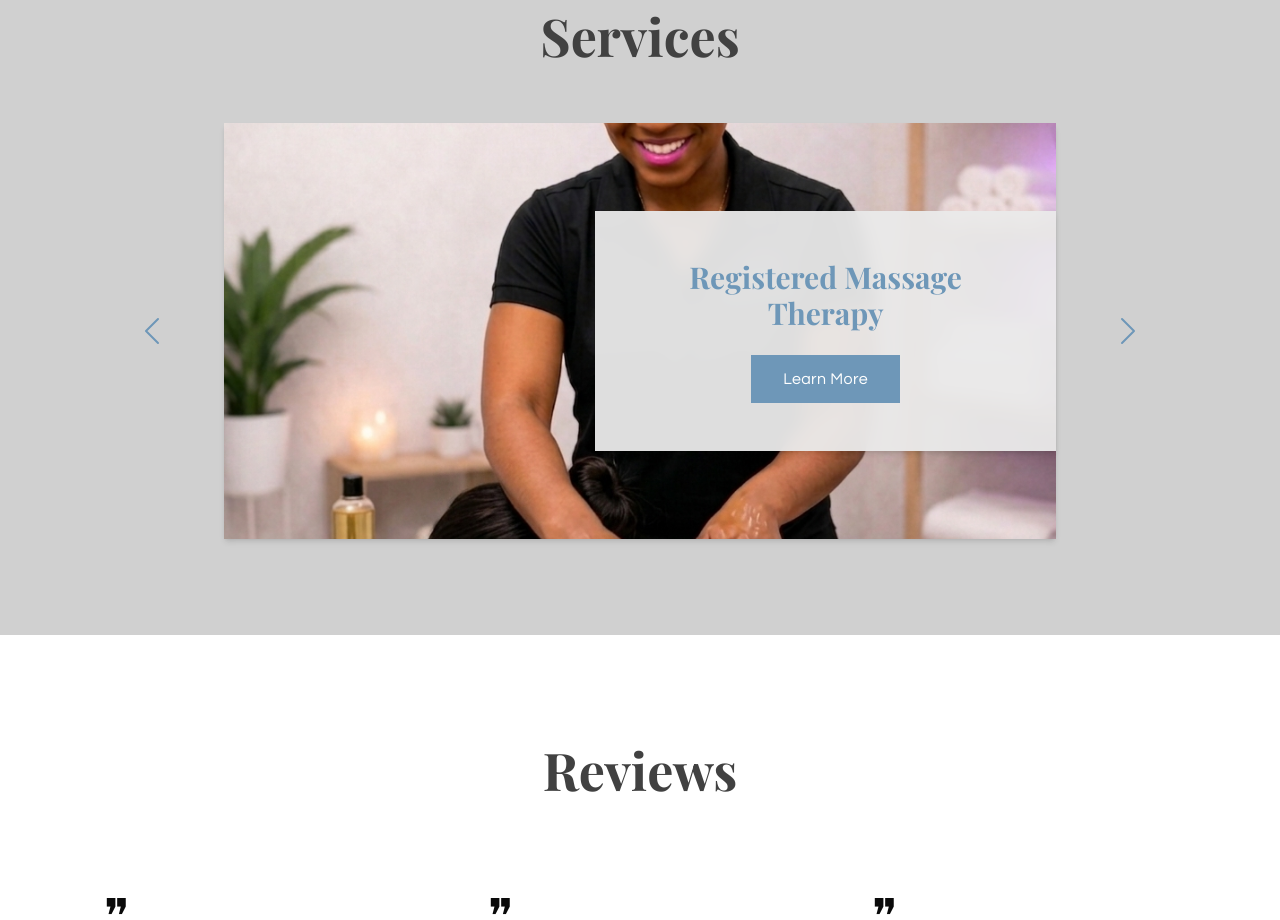
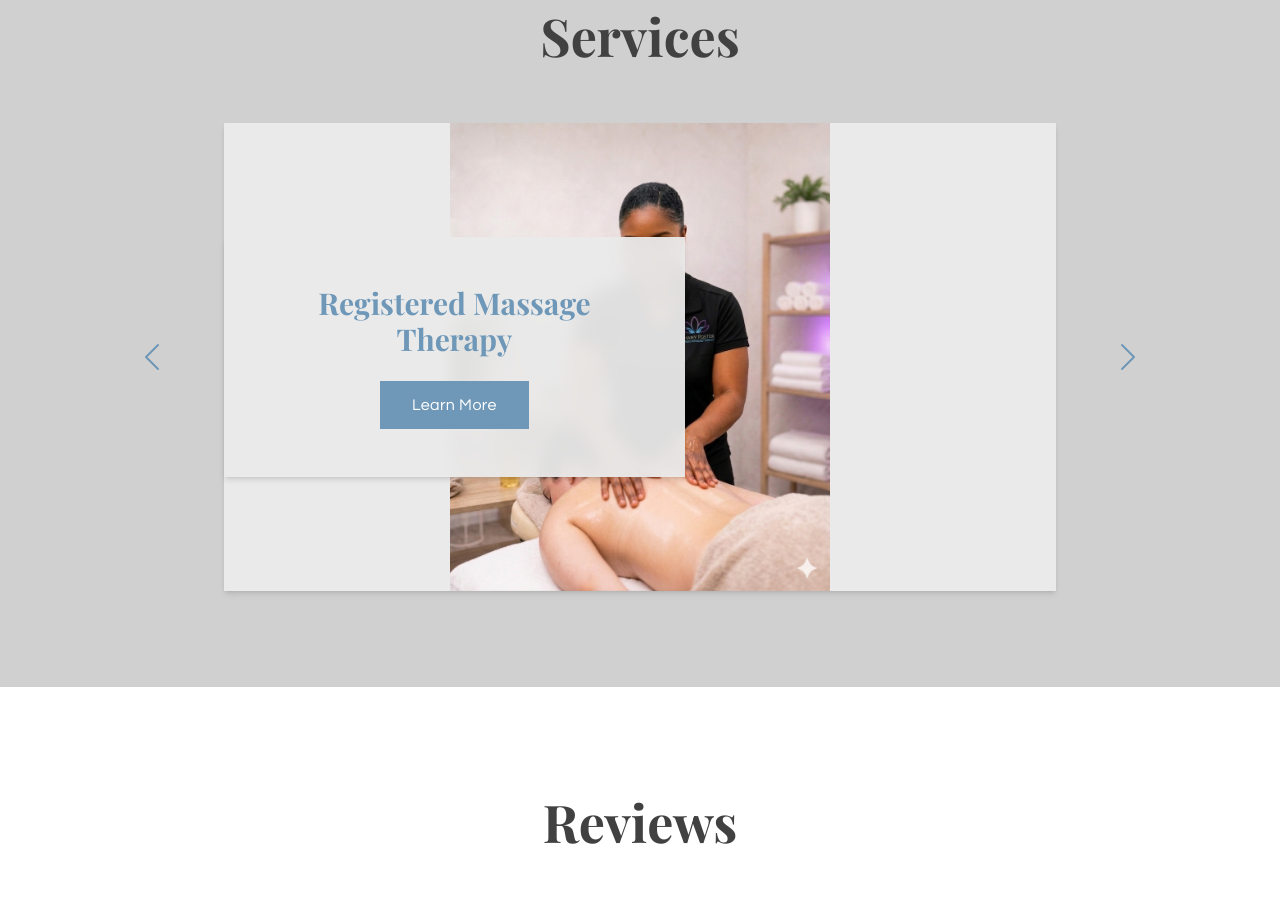
Before and after one commit to mathurin93/BethanyFoster-RMT, a React (Vite) app in the folder bethany-foster-site/: page / in a window 1280 px wide. Shown: the part 1580-2500 px from the top of the page. Built offline with nearby package versions, Linux system fonts and the light colour scheme; a web font is replaced by a local one.

Commit message:
image bigger

```diff
--- a/bethany-foster-site/src/App.jsx
+++ b/bethany-foster-site/src/App.jsx
@@ -244,7 +244,6 @@ const Home = ({ navigateTo }) => {
       {/* Intro Section - Restructured for perfect mobile stacking */}
       <section className="w-full bg-[#EAEAEA] pt-12 md:pt-24 overflow-hidden">
         <div className="max-w-6xl mx-auto px-6 flex flex-col md:grid md:grid-cols-2 gap-8 md:gap-12 items-end">
-          {/* Changed aspect-[4/5] to aspect-[3/4] to make the home page image taller */}
           <Reveal className="w-full aspect-[3/4] overflow-hidden bg-gray-200">
             <img
               src={`${BASE}bethany-profile-v6.png`}
@@ -276,16 +275,16 @@ const Home = ({ navigateTo }) => {
             <ChevronLeft size={48} strokeWidth={1} />
           </button>
 
-          <div className="relative aspect-[4/3] md:aspect-[2/1] overflow-hidden shadow-md group">
+          <div className="relative aspect-[4/3] md:aspect-[16/9] overflow-hidden shadow-md group bg-[#EAEAEA]">
             <img
               src={SERVICES_SLIDES[currentSlide].image}
               alt={SERVICES_SLIDES[currentSlide].title}
-              className="absolute inset-0 w-full h-full object-cover transition-transform duration-700 group-hover:scale-105"
+              className="absolute inset-0 w-full h-full object-contain transition-transform duration-700 group-hover:scale-105"
             />
           </div>
 
           {/* Overlapping Info Box - perfectly adapted for mobile */}
-          <div className="relative z-10 bg-[#EAEAEA]/95 p-8 md:p-12 text-center backdrop-blur-sm shadow-md mx-4 md:mx-0 -mt-16 md:mt-0 md:absolute md:top-1/2 md:-translate-y-1/2 md:right-24 md:w-[45%] flex items-center justify-between md:justify-center">
+          <div className="relative z-10 bg-[#EAEAEA]/95 p-8 md:p-12 text-center backdrop-blur-sm shadow-md mx-4 md:mx-0 -mt-16 md:mt-0 md:absolute md:top-1/2 md:-translate-y-1/2 md:left-12 lg:left-24 md:w-[45%] flex items-center justify-between md:justify-center">
             <button onClick={prevSlide} className="md:hidden text-[#6E97B8] hover:text-[#0A0A0A] transition-colors z-10"><ChevronLeft size={36} strokeWidth={1} /></button>
             <div className="flex flex-col items-center">
                 <h3 className="font-serif text-[28px] md:text-3xl font-bold text-[#6E97B8] mb-6">{SERVICES_SLIDES[currentSlide].title}</h3>
@@ -336,7 +335,6 @@ const About = ({ navigateTo }) => (
     <div className="max-w-5xl mx-auto px-6 relative mb-32">
       <div className="flex flex-col md:flex-row items-center justify-center">
           <Reveal className="w-full md:w-[50%] z-0">
-               {/* Changed aspect-[3/4] to aspect-[2/3] to make the about page image much taller */}
                <img
                   src={`${BASE}about-page-image-v2.jpg`}
                   alt="Bethany Foster"
@@ -362,10 +360,11 @@ const About = ({ navigateTo }) => (
     <div className="max-w-5xl mx-auto px-6 pb-24 relative mb-12">
         <div className="flex flex-col md:flex-row items-center justify-center">
           <Reveal className="w-full md:w-[50%] z-0 md:mt-[15%] order-first md:order-last">
+               {/* Changed aspect-[4/3] to aspect-[3/4] to make the image taller */}
                <img
                   src={`${BASE}massage.png`}
                   alt="Spa Setting"
-                  className="w-full aspect-[4/3] object-cover shadow-md"
+                  className="w-full aspect-[3/4] object-cover shadow-md"
                 />
           </Reveal>
           <Reveal delay={300} className="w-full md:w-[50%] bg-[#EAEAEA] p-10 md:p-14 z-10 -mt-12 md:-mr-[8%] md:mt-0 shadow-lg relative order-last md:order-first">
```
